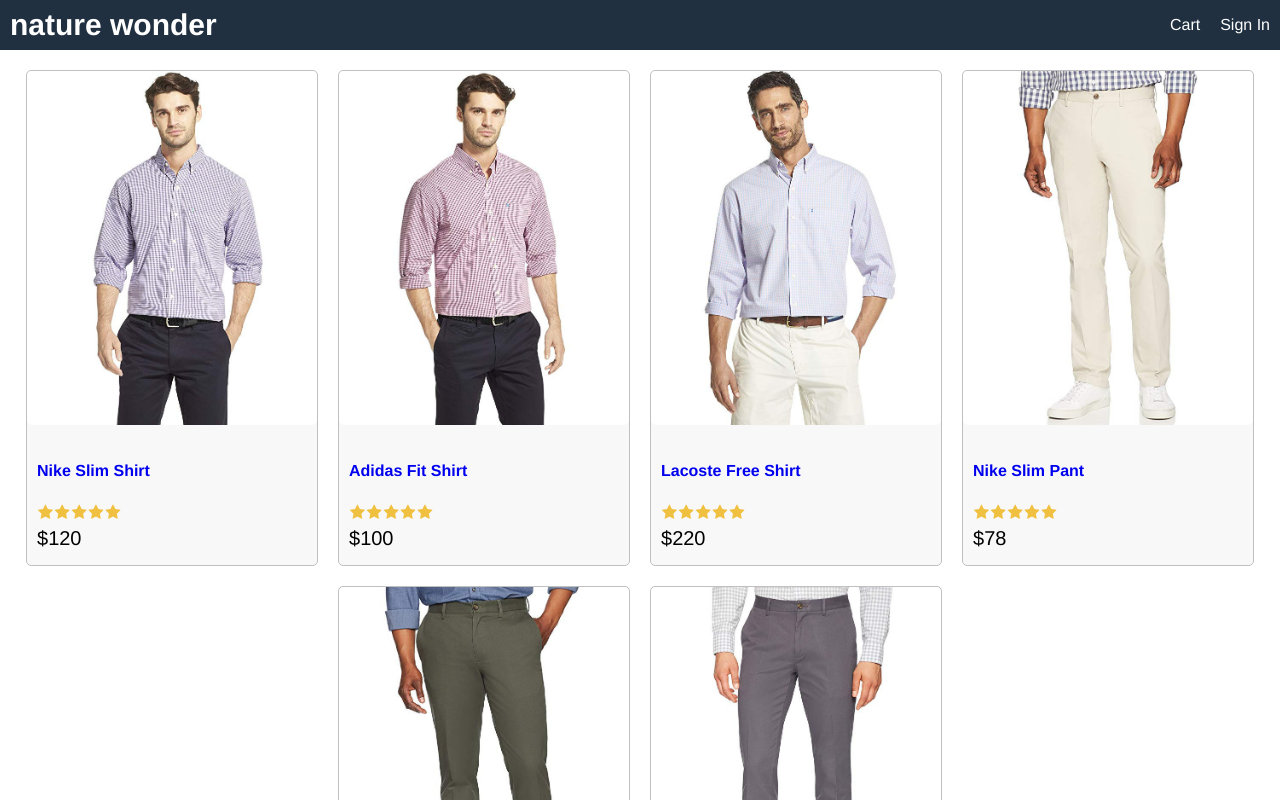
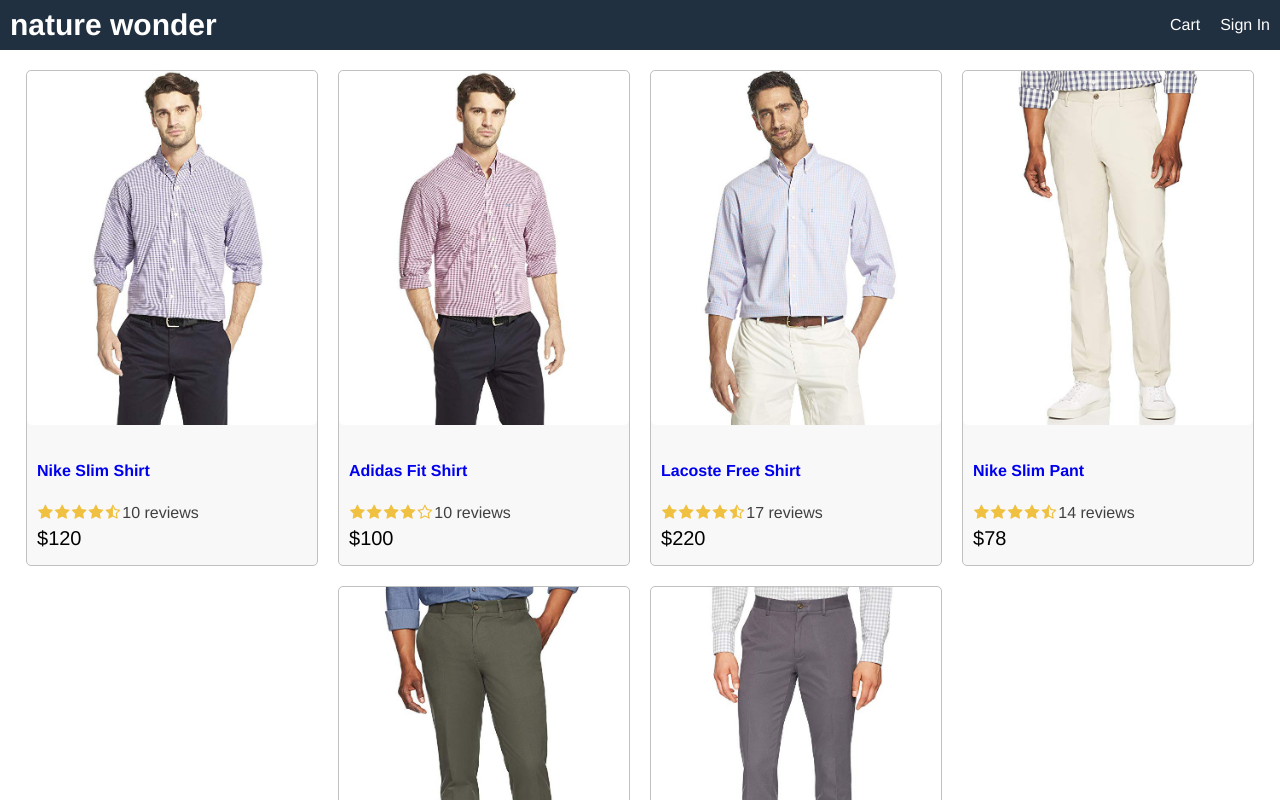
Before and after one commit to deepanshidixit/naturewonder, a React (Create React App) app in the folder frontend/: page / in a window 1280 px wide. Shown: the top 800 px of the page. Built offline with nearby package versions, Linux system fonts and the light colour scheme.

Commit message:
#4 components made

```diff
--- a/frontend/src/App.js
+++ b/frontend/src/App.js
@@ -1,4 +1,5 @@
 import React from 'react';
+import Product from './components/Product';
 import data from './data';
 function App() {
   return (
@@ -18,38 +19,7 @@ function App() {
         <div>
           <div className="row center">
             {data.products.map((product) => (
-              <div key={product._id} className="card">
-                <a href={`/product/${product._id}`}>
-                  <img
-                    className="medium"
-                    src={product.image}
-                    alt={product.name}
-                  />
-                </a>
-                <div className="card-body">
-                  <a href={`/product/${product._id}`}>
-                    <h2>{product.name}</h2>
-                  </a>
-                  <div className="rating">
-                    <span>
-                      <i className="fa fa-star"></i>
-                    </span>
-                    <span>
-                      <i className="fa fa-star"></i>
-                    </span>
-                    <span>
-                      <i className="fa fa-star"></i>
-                    </span>
-                    <span>
-                      <i className="fa fa-star"></i>
-                    </span>
-                    <span>
-                      <i className="fa fa-star"></i>
-                    </span>
-                  </div>
-                  <div className="price">${product.price}</div>
-                </div>
-              </div>
+              <Product key={product._id} product={product}></Product>
             ))}
           </div>
         </div>
--- /dev/null
+++ b/frontend/src/components/Product.js
@@ -0,0 +1,23 @@
+import React from "react";
+import Rating from "./Rating";
+
+export default function Product(props) {
+  const { product } = props;
+  return (
+    <div key={product._id} className="card">
+      <a href={`/product/${product._id}`}>
+        <img className="medium" src={product.image} alt={product.name} />
+      </a>
+      <div className="card-body">
+        <a href={`/product/${product._id}`}>
+          <h2>{product.name}</h2>
+        </a>
+        <Rating
+          rating={product.rating}
+          numReviews={product.numReviews}
+        ></Rating>
+        <div className="price">${product.price}</div>
+      </div>
+    </div>
+  );
+}
--- /dev/null
+++ b/frontend/src/components/Rating.js
@@ -0,0 +1,65 @@
+import React from "react";
+
+export default function Rating(props) {
+  const { rating, numReviews } = props;
+  return (
+    <div className="rating">
+      <span>
+        <i
+          className={
+            rating >= 1
+              ? "fa fa-star"
+              : rating >= 0.5
+              ? "fa fa-star-half-o"
+              : "fa fa-star-o"
+          }
+        ></i>
+      </span>
+      <span>
+        <i
+          className={
+            rating >= 2
+              ? "fa fa-star"
+              : rating >= 1.5
+              ? "fa fa-star-half-o"
+              : "fa fa-star-o"
+          }
+        ></i>
+      </span>
+      <span>
+        <i
+          className={
+            rating >= 3
+              ? "fa fa-star"
+              : rating >= 2.5
+              ? "fa fa-star-half-o"
+              : "fa fa-star-o"
+          }
+        ></i>
+      </span>
+      <span>
+        <i
+          className={
+            rating >= 4
+              ? "fa fa-star"
+              : rating >= 3.5
+              ? "fa fa-star-half-o"
+              : "fa fa-star-o"
+          }
+        ></i>
+      </span>
+      <span>
+        <i
+          className={
+            rating >= 5
+              ? "fa fa-star"
+              : rating >= 4.5
+              ? "fa fa-star-half-o"
+              : "fa fa-star-o"
+          }
+        ></i>
+      </span>
+      <span>{numReviews + " reviews"}</span>
+    </div>
+  );
+}
--- a/frontend/src/index.css
+++ b/frontend/src/index.css
@@ -18,9 +18,9 @@ body {
 .grid-container {
   display: grid;
   grid-template-areas:
-    'header'
-    'main'
-    'footer';
+    "header"
+    "main"
+    "footer";
   grid-template-columns: 1fr;
   grid-template-rows: 5rem 1fr 5rem;
   height: 100%;
@@ -103,3 +103,6 @@ img.medium {
   color: #f0c040;
   margin: 0.1rem;
 }
+.rating span:last-child {
+  color: #404040;
+}
```
